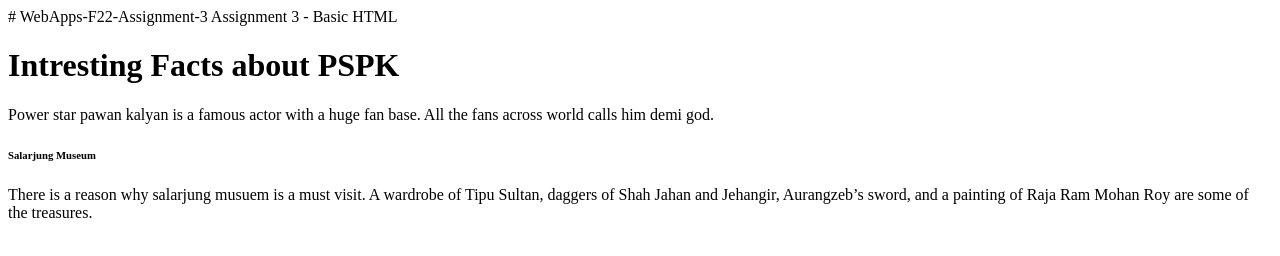
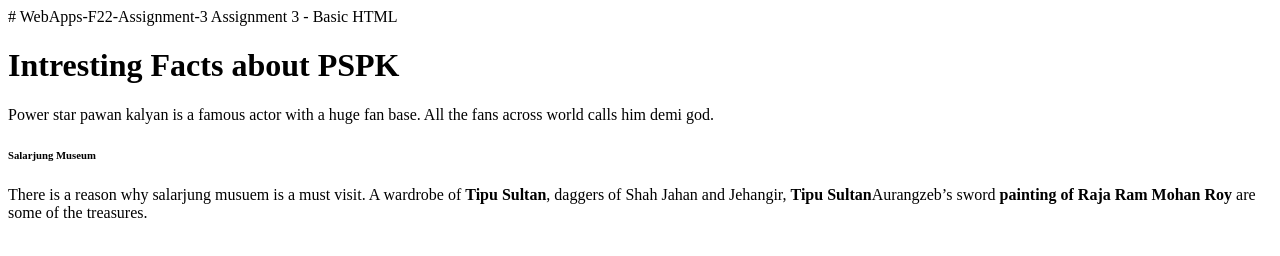
Before and after one commit to 44-563-Web-Apps-F22/44563-webapps-assignment-3-Bindusree-Penamalli, a plain HTML site: page index.html in a window 1280 px wide. Drawn offline with Linux system fonts and the light colour scheme.

Commit message:
Update index.html

```diff
--- a/index.html
+++ b/index.html
@@ -14,4 +14,6 @@ All the fans across world calls him demi god.
 </body>
 </html>
 <h6>Salarjung Museum</h6>
-<p>There is a reason why salarjung musuem is a must visit. A wardrobe of Tipu Sultan, daggers of Shah Jahan and Jehangir, Aurangzeb’s sword, and a painting of Raja Ram Mohan Roy are some of the treasures.</p>
+<p>There is a reason why salarjung musuem is a must visit. A wardrobe of <b>Tipu Sultan</b>,
+daggers of Shah Jahan and Jehangir, <b>Tipu Sultan</b>Aurangzeb’s sword
+<b>painting of Raja Ram Mohan Roy</b> are some of the treasures.</p>
```
